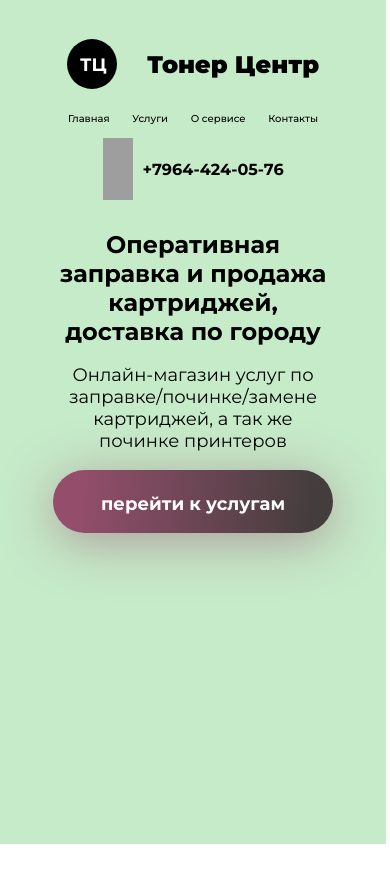
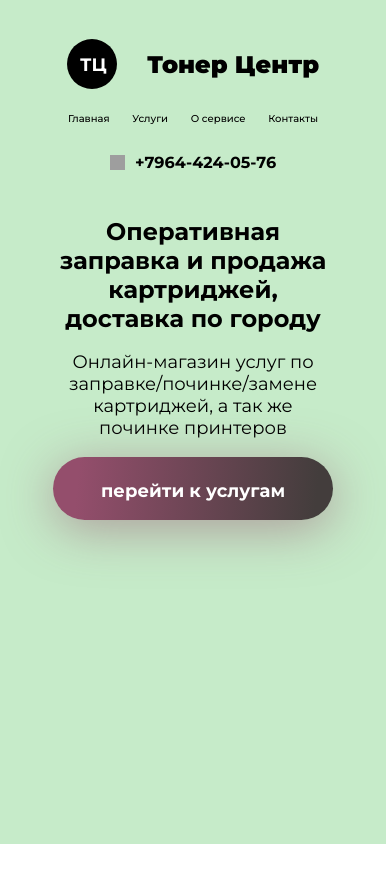
Before and after one commit to y2k01/newToner, a website: page index.html in a window 390 px wide. Shown: the top 882 px of the page. Drawn offline with Linux system fonts and the light colour scheme; grey boxes are pictures that could not be loaded.

Commit message:
long icon bugfix

```diff
--- a/styles.scss
+++ b/styles.scss
@@ -241,9 +241,21 @@ body {
 
             }
           }
+
           nav {
             min-width: 250px;
             font-size: 10px;
+          }
+          .phone {
+            margin: 15px;
+            .phone-img {
+              height: 15px;
+              width: 15px;
+              padding-top: 2px;
+            }
+            .phone-number {
+              margin: 0;
+            }
           }
         }
         .main {
```
Also changed, not shown: styles.css, 1 other file.
